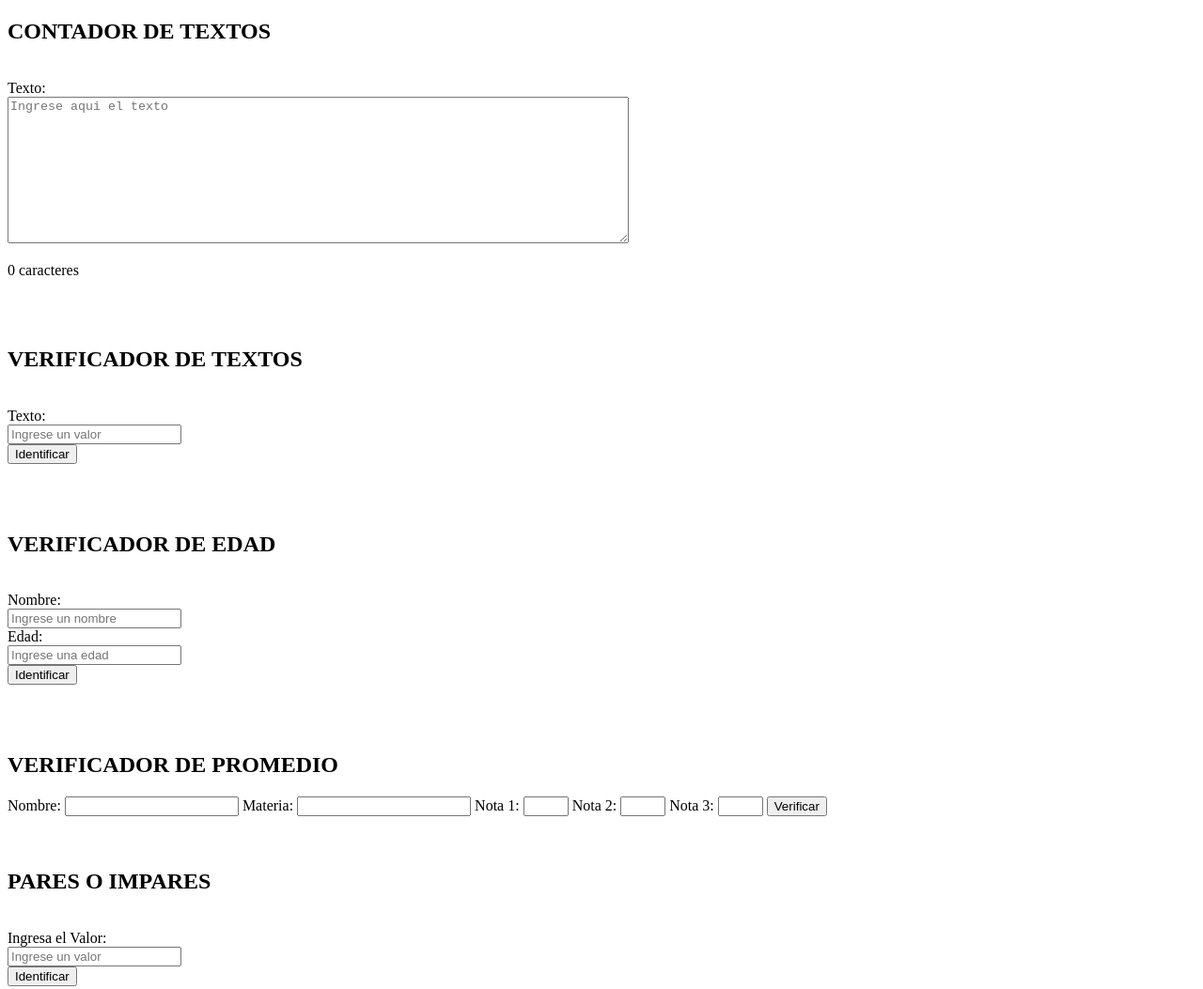
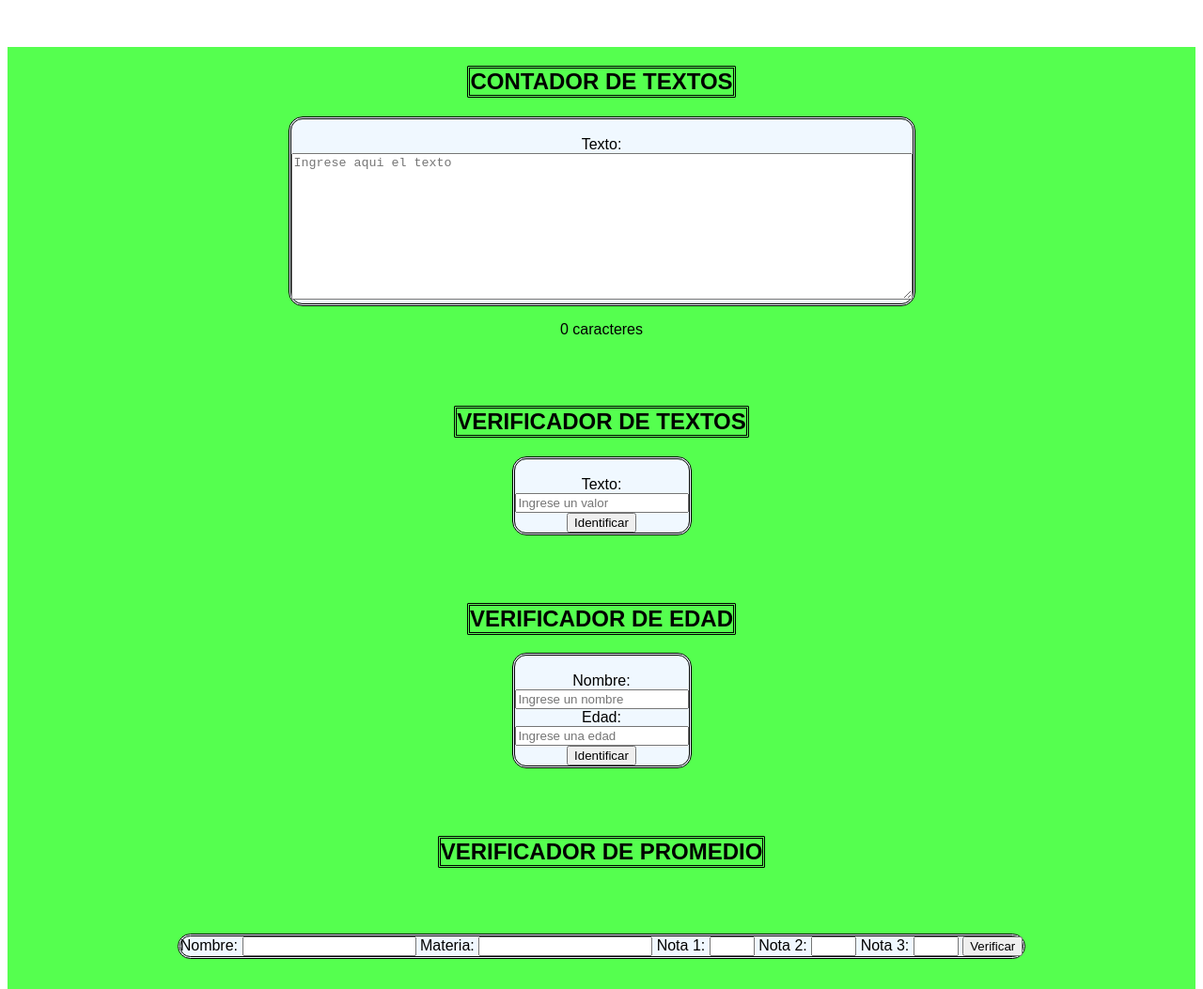
Before and after one commit to Paula-lalala/Taller_1, a plain HTML site: page index.html in a window 1280 px wide. Shown: the top 1053 px of the page at 94% size. Drawn offline with Linux system fonts and the light colour scheme.

Commit message:
Agregacion del css

```diff
--- a/css/ejercicios.css
+++ b/css/ejercicios.css
@@ -1,3 +1,30 @@
+.page-content{
+    background-color: #55ff4f;
+    font-family: Arial, sans-serif;
+    text-align: center;
+}
+
+h1 {
+  color: #000000;
+  border-radius: 1px;
+  border-color: black;
+  border-style: double;
+
+}
+
+.texto-content{
+    background-color: aliceblue;
+    border-radius: 15px;
+    border-color: black;
+    border-style: double;
+}
+
+section {
+  display: flex;
+  flex-direction: column;
+  align-items: center;
+  margin-top: 50px;
+}
 .resaltado {
     color: red;
   }
--- a/index.html
+++ b/index.html
@@ -53,6 +53,7 @@
         <!-- ejercicio 4 -->
         <h1>VERIFICADOR DE PROMEDIO</h1>
         <section>
+        <form class="texto-content">
             <label name="nombre">Nombre:</label>
             <input type="text" id="nombre" required>
 
@@ -70,6 +71,7 @@
 
             <button id="verificar">Verificar</button>
         </section>
+        </form>
         <div id="resultado"></div>
         <br>
         <br>
@@ -89,6 +91,7 @@
         <!-- ejercicio 6 -->
         <div class="container">
             <h1>BUSCADOR</h1>
+            <form class="texto-content">
             <label for="texto">Ingresa un texto:</label>
             <textarea id="textoVer" name="texto" required cols="80" rows="10"
                 placeholder="Ingrese aqui el texto"></textarea>
@@ -98,6 +101,7 @@
             <br>
             <div id="identificado" class="texto"></div>
         </div>
+        </form>
         <br>
         <br>
         <!-- ejercicio 7 -->
--- a/js/ejercicio.js
+++ b/js/ejercicio.js
@@ -79,8 +79,8 @@ document.getElementById('boton-buscar').addEventListener('click', function () {
     let texto = document.getElementById('textoVer').value;
     let buscar = document.getElementById('buscar').value;
   if (buscar != '') {
-    const regex = new RegExp(buscarValue, 'gi');
-    const resultado = texto.replace(regex, (match) => {
+    let regex = new RegExp(buscarValue, 'gi');
+    let resultado = texto.replace(regex, (match) => {
       return '<span class="resaltado">' + match + '</span>';
     });
     document.getElementById('identificado').innerHTML = resultado;
```
